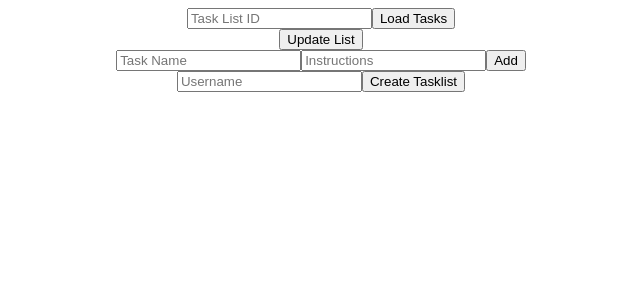
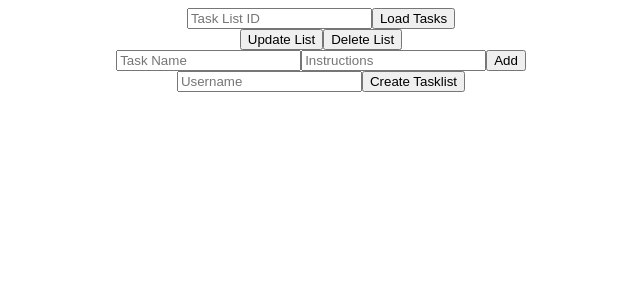
Before and after one commit to kv2461/task-master-mern, a React (Create React App) app in the folder client/: page / in a window 1280 px wide. Shown: the top 300 px of the page, without its empty margins (319-959 px from the left). Built offline with nearby package versions, Linux system fonts and the light colour scheme.

Commit message:
added deletetasks feature

```diff
--- a/client/src/App.js
+++ b/client/src/App.js
@@ -79,6 +79,14 @@ function App() {
     Axios.put('http://localhost:3001/updateTasks', {tasks: tasks, _id:id})
   }
 
+  const deleteTasks = (id) => {
+    Axios.delete(`http://localhost:3001/deleteTasks/${id}`)
+      .then(()=>{
+        setTaskList([]);
+      })
+  }
+
+
   return (
     <div className="App">
 
@@ -89,6 +97,7 @@ function App() {
       />
 
       <button type='button' onClick={()=>updateTasks(taskToLoad)}>Update List</button>
+      <button type='button' onClick={()=>deleteTasks(taskToLoad)}>Delete List</button>
 
       <TaskInput
         taskNameValue={taskName}
```
Also changed, not shown: 1 other file (tests, documents, lock files or other folders).
